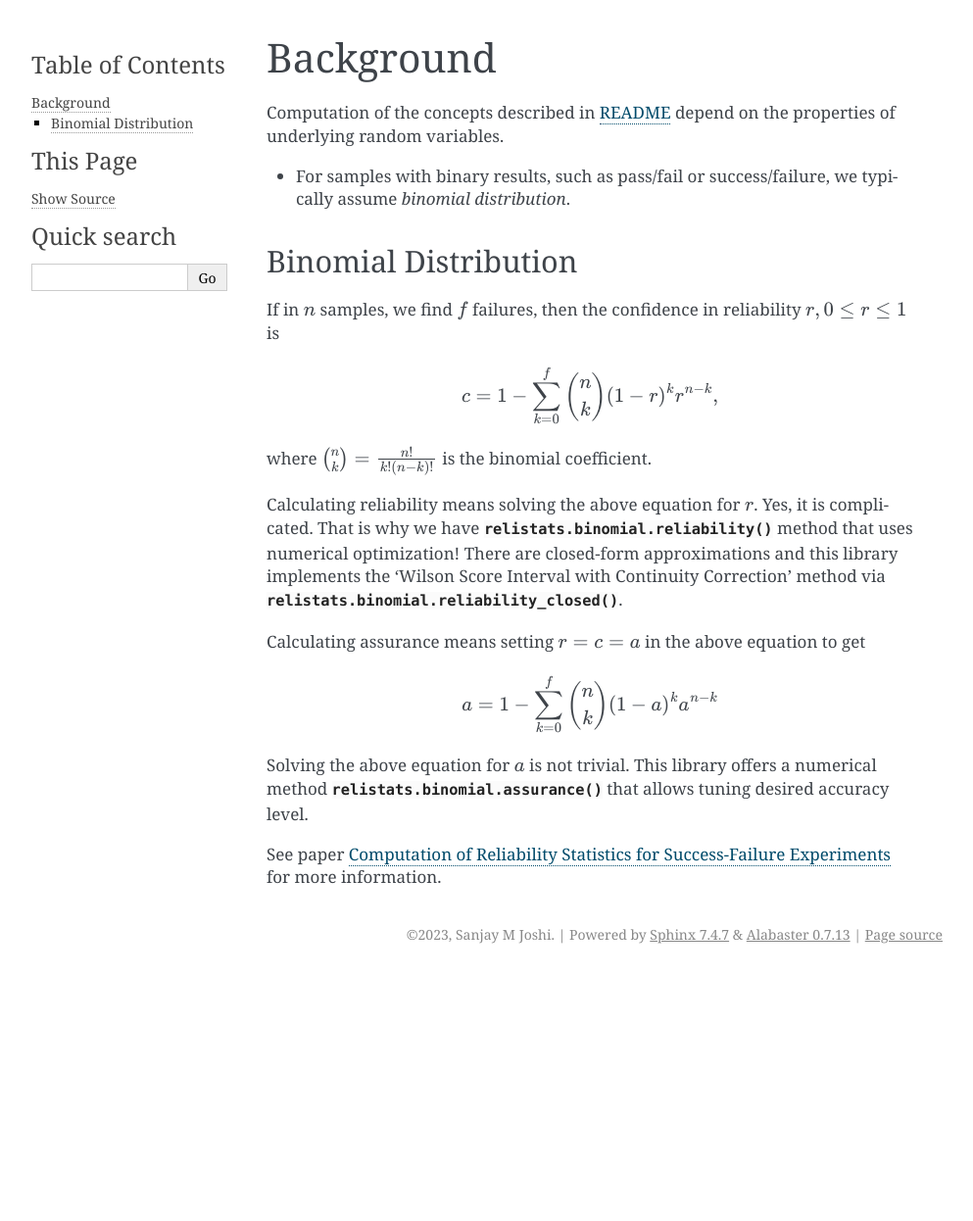
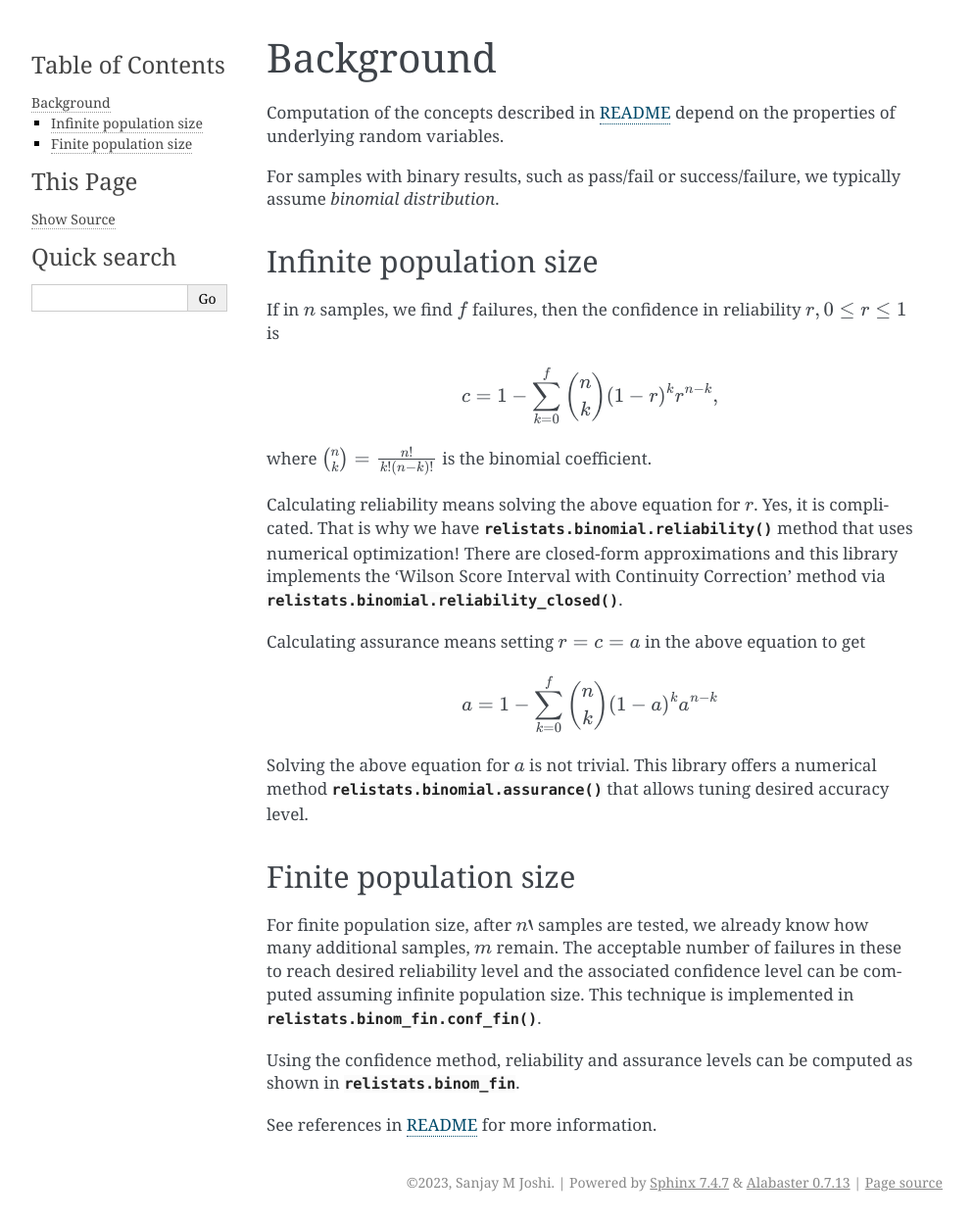
Before and after one commit to sanjaymjoshi/relistats, a Sphinx documentation site: the page built from docs/source/background.rst, in a window 1280 px wide. Shown: the whole page at 98% size, without its empty margins (148-1141 px from the left). Built offline with Sphinx 7.4.7, drawn with Linux system fonts in a browser that asks for light colours; before the commit the page ends 993 px from its top, so only the background shows below that.

Commit message:
documentation

```diff
--- a/docs/source/background.rst
+++ b/docs/source/background.rst
@@ -1,14 +1,14 @@
 Background
 ==========
 
-Computation of the concepts described in `README <README.rst>`_ depend on
+Computation of the concepts described in `README <../../../README.rst>`_ depend on
 the properties of underlying random variables.
 
-- For samples with binary results, such as pass/fail or success/failure, we
-  typically assume *binomial distribution*.
+For samples with binary results, such as pass/fail or success/failure, we
+typically assume *binomial distribution*.
 
-Binomial Distribution
-----------------------
+Infinite population size
+------------------------
 
 If in :math:`n` samples, we find :math:`f` failures, then the confidence in
 reliability :math:`r, 0 \le r \le 1` is
@@ -35,5 +35,16 @@ Solving the above equation for :math:`a` is not trivial. This library
 offers a numerical method :meth:`relistats.binomial.assurance` that allows
 tuning desired accuracy level.
 
-See paper `Computation of Reliability Statistics for Success-Failure Experiments
-<https://doi.org/10.48550/arXiv.2303.03167>`_ for more information.
+Finite population size
+----------------------
+
+For finite population size, after :math:`n`` samples are tested, we already know
+how many additional samples, :math:`m` remain. The acceptable number of failures
+in these to reach desired reliability level and the associated confidence level
+can be computed assuming infinite population size. This technique is implemented
+in :meth:`relistats.binom_fin.conf_fin`.
+
+Using the confidence method, reliability and assurance levels can be computed as
+shown in :mod:`relistats.binom_fin`.
+
+See references in `README <../../../README.rst>`_ for more information.
--- a/docs/source/usage.rst
+++ b/docs/source/usage.rst
@@ -24,6 +24,4 @@ In a python file:
 
 
 See also `relistats_notebook <https://github.com/sanjaymjoshi/relistats_notebook>`_
-project for how to use this library in a notebook, which can be used online
-on `Google Colab
-<https://colab.research.google.com/github/sanjaymjoshi/relistats_notebook/blob/main/relistats_binomial.ipynb>`_.
+project for how to use this library via Jupyter notebooks.
```
Also changed, not shown: README.rst (+11 -11 lines), docs/source/relistats.rst (+8 -0 lines), 1 other file.
